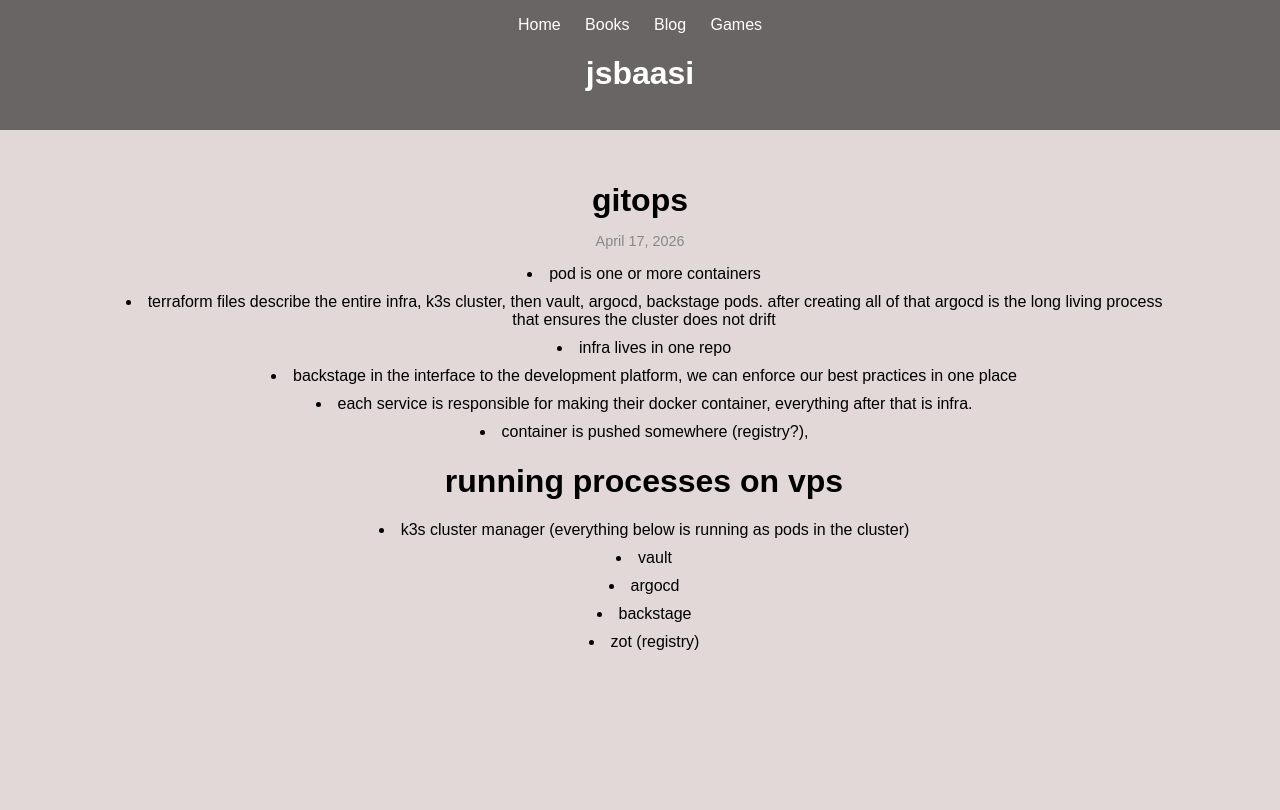
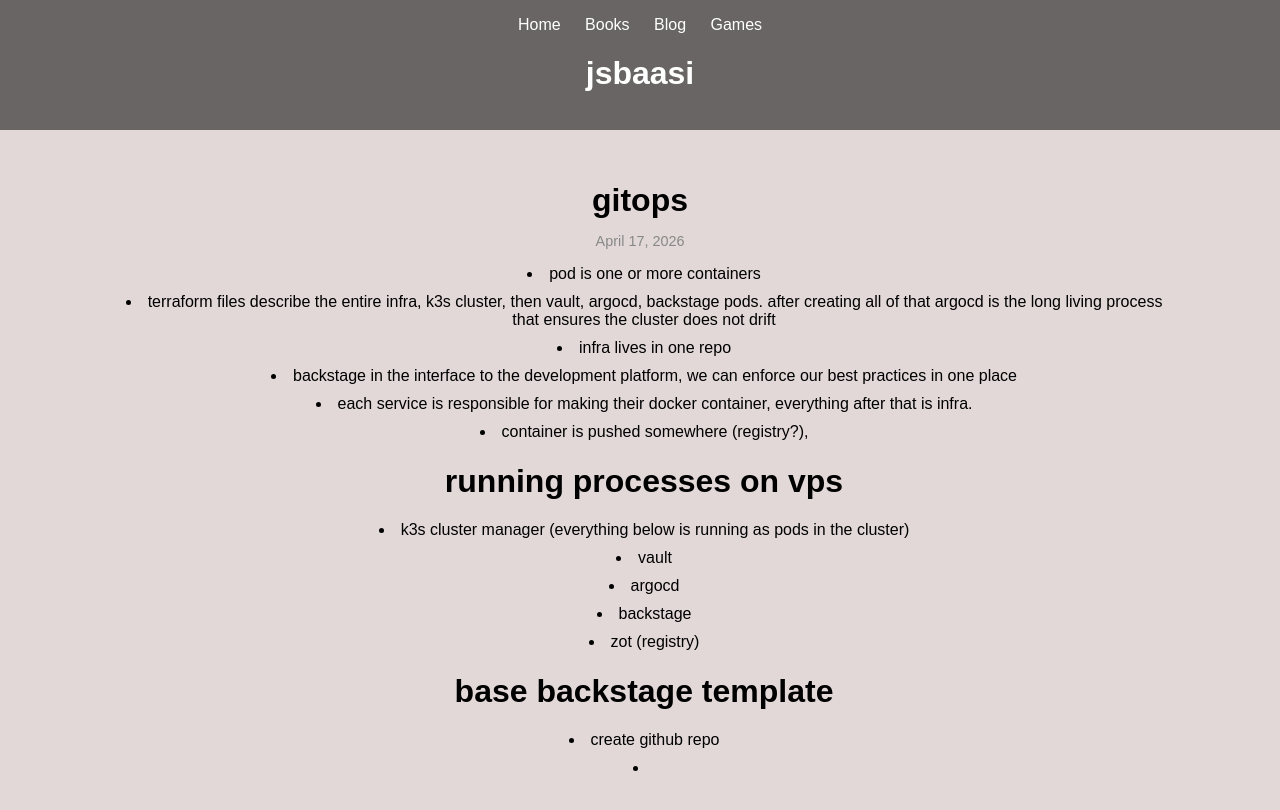
Before and after one commit to jsbaasi/jsbaasi.github.io, a Jekyll site: the page built from _posts/2026-04-17-gitops.md, in a window 1280 px wide. Shown: the top 810 px of the page. Built offline with Jekyll 4.4.1, drawn with Linux system fonts in a browser that asks for light colours.

Commit message:
vault backup: 2026-04-17 21:02:26

```diff
--- a/_posts/2026-04-17-gitops.md
+++ b/_posts/2026-04-17-gitops.md
@@ -17,3 +17,6 @@ permalink: /gitops/
 - argocd
 - backstage
 - zot (registry)
+# base backstage template
+- create github repo
+-
```
